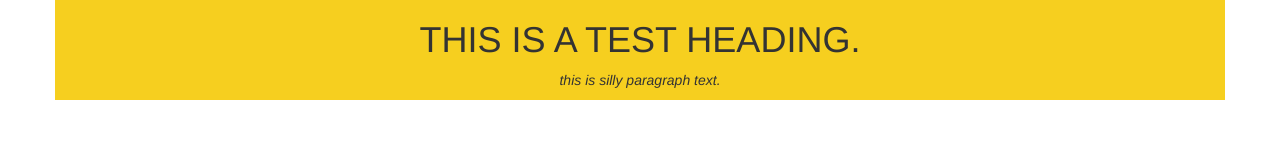
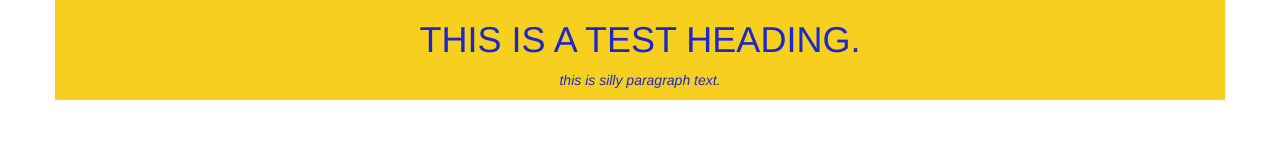
Before and after one commit to dschechtel/dschechtel.github.io, a plain HTML site: page index.html in a window 1280 px wide. Drawn offline with nearby package versions, Linux system fonts and the light colour scheme.

Commit message:
Update index.html

```diff
--- a/index.html
+++ b/index.html
@@ -1,6 +1,7 @@
 <!DOCTYPE html>
 <html>
     <head>
+        <link rel="stylesheet" href="base.css">
         <link rel="stylesheet" href="https://cdn.jsdelivr.net/npm/bootstrap@3.3.7/dist/css/bootstrap.min.css" integrity="sha384-BVYiiSIFeK1dGmJRAkycuHAHRg32OmUcww7on3RYdg4Va+PmSTsz/K68vbdEjh4u" crossorigin="anonymous">
         <script src="https://cdn.jsdelivr.net/npm/bootstrap@3.3.7/dist/js/bootstrap.min.js" integrity="sha384-Tc5IQib027qvyjSMfHjOMaLkfuWVxZxUPnCJA7l2mCWNIpG9mGCD8wGNIcPD7Txa" crossorigin="anonymous"></script>
         <title>
```
